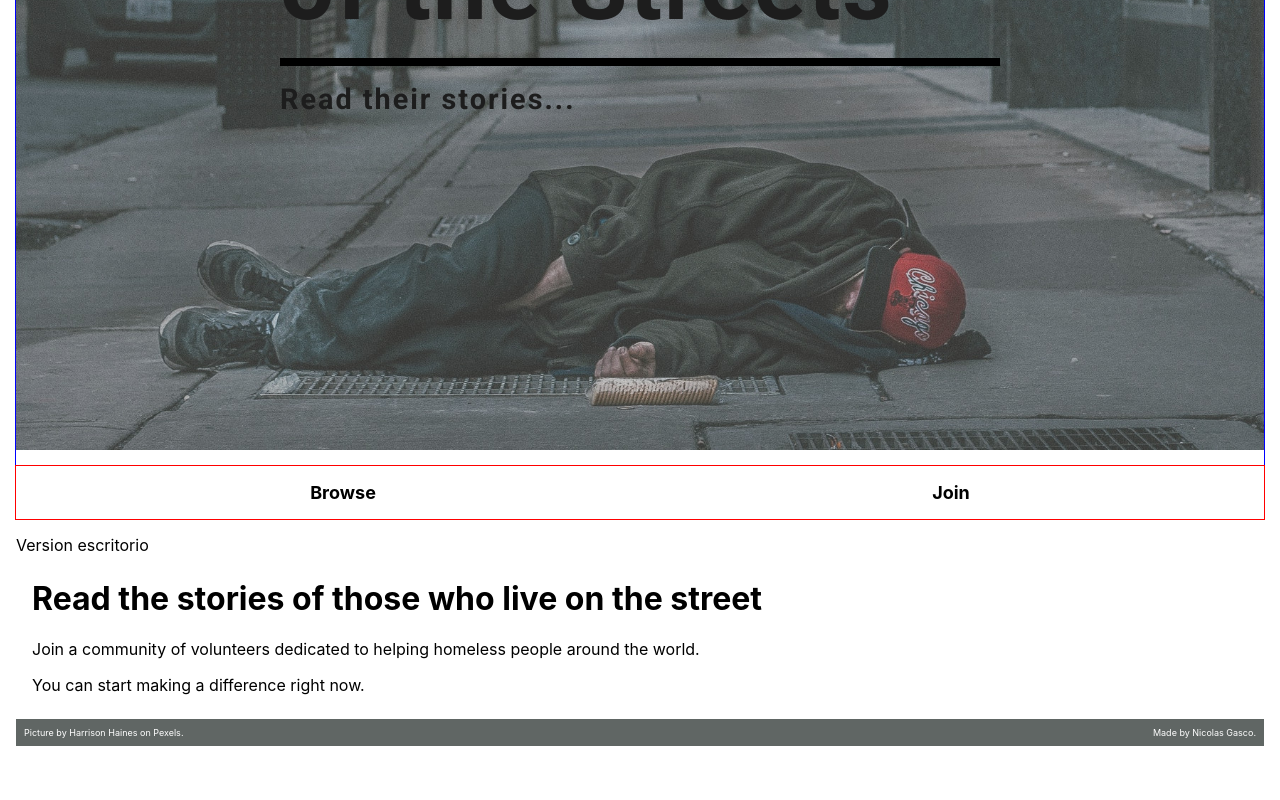
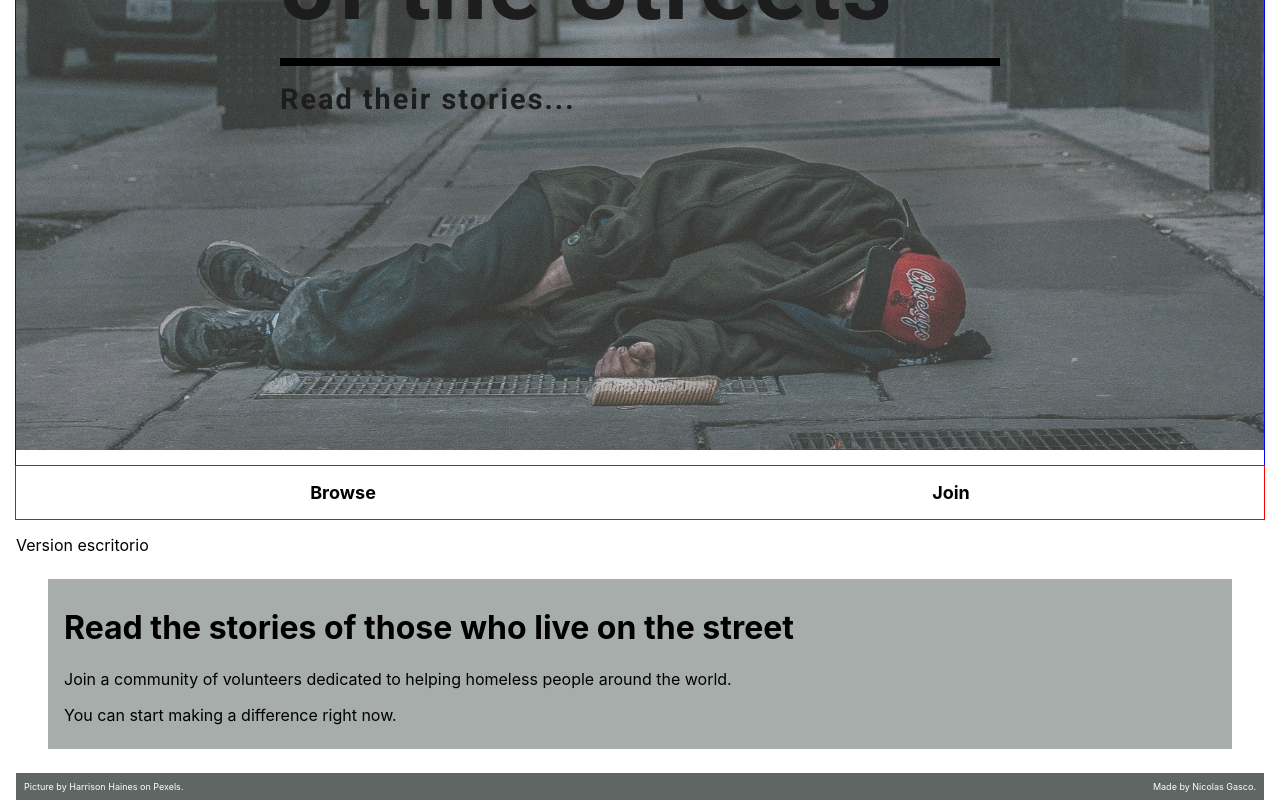
Before and after one commit to nicolasgasco/humans_of_the_streets_react_node, a React (Create React App) app in the folder front/: page / in a window 1280 px wide. Shown: the part 334-1134 px from the top of the page. Before the commit the page ends 1080 px from the top, so only its background shows below. Built offline with nearby package versions, Linux system fonts and the light colour scheme.

Commit message:
Added wrapper to add contrasting background

```diff
--- a/front/src/components/Main/HomeContent.js
+++ b/front/src/components/Main/HomeContent.js
@@ -1,16 +1,19 @@
 import { Link } from "react-router-dom";
+import ColoredWrapper from "../UI/ColoredWrapper";
 import MainWrapper from "../UI/MainWrapper";
 
 const HomeContent = () => {
   return (
-      <MainWrapper>
+    <MainWrapper>
+      <ColoredWrapper>
         <h1>Read the stories of those who live on the street</h1>
         <p>
           Join a community of volunteers dedicated to helping homeless people
           around the world.
         </p>
         <p>You can start making a difference right now.</p>
-      </MainWrapper>
+      </ColoredWrapper>
+    </MainWrapper>
   );
 };
 
```
